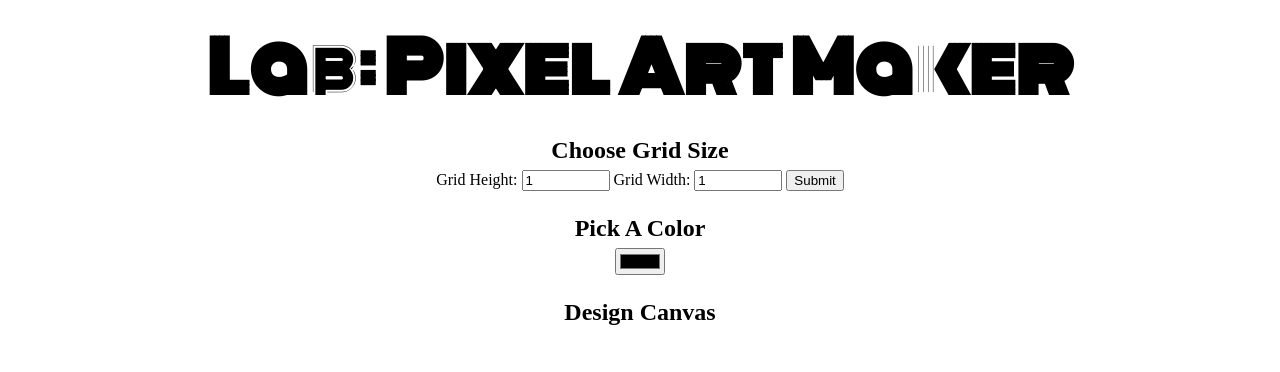
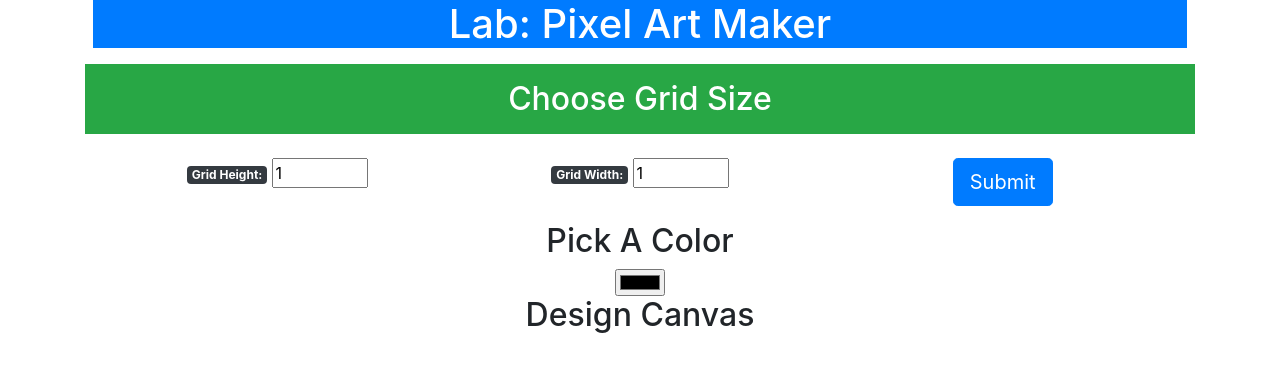
Before and after one commit to micheal001/Pixel-Art-Maker, a plain HTML site: page index.html in a window 1280 px wide. Drawn offline with nearby package versions, Linux system fonts and the light colour scheme.

Commit message:
Update index.html

```diff
--- a/index.html
+++ b/index.html
@@ -1,32 +1,50 @@
 <!DOCTYPE html>
 <html>
 <head>
+	<meta charset="utf-8">
+    <meta http-equiv="X-UA-Compatible" content="IE=edge">
+	<meta name="viewport" content="width=device-width, initial-scale=1.0">
     <title>Pixel Art Maker!</title>
     <link rel="stylesheet" href="https://fonts.googleapis.com/css?family=Monoton">
     <link rel="stylesheet" href="styles.css">
+	<link rel="stylesheet" href="https://maxcdn.bootstrapcdn.com/bootstrap/4.0.0/css/bootstrap.min.css" integrity="sha384-Gn5384xqQ1aoWXA+058RXPxPg6fy4IWvTNh0E263XmFcJlSAwiGgFAW/dAiS6JXm" crossorigin="anonymous">
+
 </head>
 <body>
-    <h1>Lab: Pixel Art Maker</h1>
+	<div class="container text-center ">
+    <h1 class="bg-primary text-white">Lab: Pixel Art Maker</h1>
 
-    <h2>Choose Grid Size</h2>
+    <h2 class="p-3 mb-2 bg-success text-white">Choose Grid Size</h2>
     <form id="sizePicker">
-        Grid Height:
-        <input type="number" id="inputHeight" name="height" min="1" value="1">
-        Grid Width:
-        <input type="number" id="inputWeight" name="width" min="1" value="1">
-        <input type="submit">
+		<div class="form-row p-3">
+			<div class="form-group col">
+				<span class="badge badge-dark">Grid Height:</span>
+				<input type="number" id="inputHeight" name="height" min="1" value="1">
+			</div>
+			<div class="form-group col">
+				<span class="badge badge-dark">Grid Width:</span>
+				<input type="number" id="inputWeight" name="width" min="1" value="1">
+			</div>
+			<div class="col">
+				<input type="submit" class="btn btn-primary btn-lg">
+			</div>
+		</div>
     </form>
 
     <h2>Pick A Color</h2>
     <input type="color" id="colorPicker">
 
     <h2>Design Canvas</h2>
-    <table id="pixelCanvas"></table>
+	<div class="table-responsive">
+		<table id="pixelCanvas" class="table"></table>
+	</div>
 
 	<!-- The Google CDN. -->
 
     <script src="https://ajax.googleapis.com/ajax/libs/jquery/2.2.4/jquery.min.js"></script>
 	<script src="designs.js"></script>
+	<script src="https://maxcdn.bootstrapcdn.com/bootstrap/3.3.7/js/bootstrap.min.js" integrity="sha384-Tc5IQib027qvyjSMfHjOMaLkfuWVxZxUPnCJA7l2mCWNIpG9mGCD8wGNIcPD7Txa" crossorigin="anonymous"></script>
 
+	</div>
 </body>
 </html>
```
